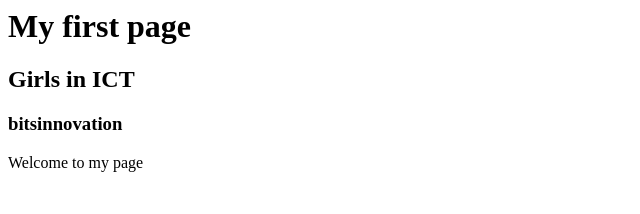
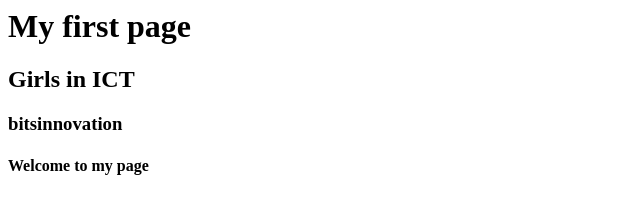
Before and after one commit to sabuzooc/gitandgithub, a plain HTML site: page password.html in a window 1280 px wide. Shown: the full height of the page, 0-640 px from the left. Drawn offline with Linux system fonts and the light colour scheme.

Commit message:
.gitignore modified

```diff
--- a/password.html
+++ b/password.html
@@ -6,6 +6,6 @@
 <h1> My first page </h1>
 <h2> Girls in ICT </h2>
 <h3> bitsinnovation </h3>
-<p> Welcome to my page </p>
+<h4> Welcome to my page </h4>
 </body>
 </html>
```
Also changed, not shown: 1 other file.
